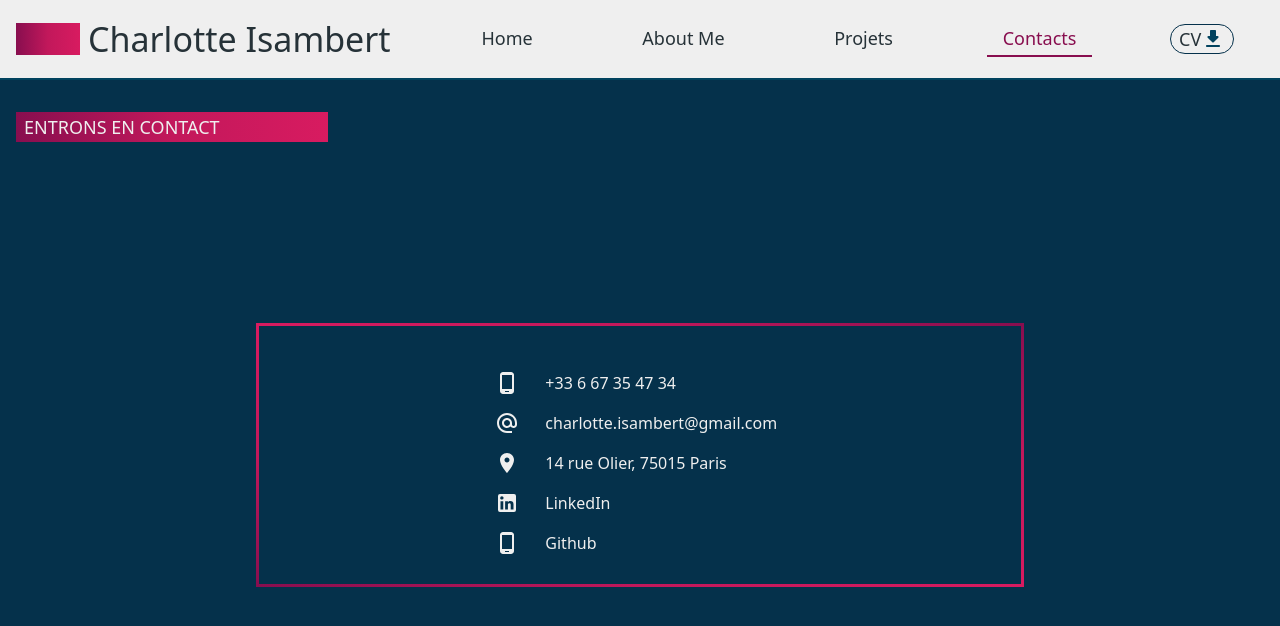
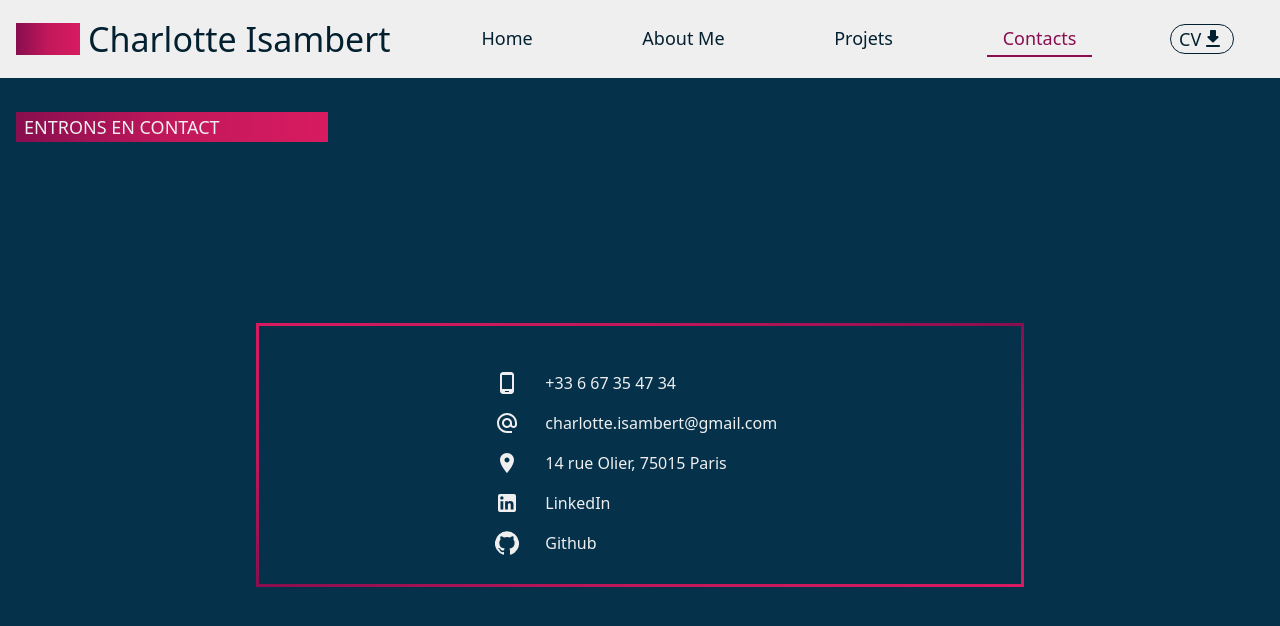
Before and after one commit to charlotteisambert/portfolio3, a React (Create React App) app: page /#/contacts in a window 1280 px wide. Shown: the top 626 px of the page. Built offline with nearby package versions, Linux system fonts and the light colour scheme.

Commit message:
update links

```diff
--- a/src/components/aboutMe/AboutMeStyle.tsx
+++ b/src/components/aboutMe/AboutMeStyle.tsx
@@ -2,7 +2,7 @@ import { makeStyles, createStyles, Theme } from "@material-ui/core";
 
 const App = makeStyles((theme: Theme) => createStyles({
   wrapperComponent: {
-    background: theme.palette.primary.dark,
+    background: theme.palette.primary.main,
   },
   wrapperAboutMe: {
     padding: "2rem 1rem",
--- a/src/components/card/CardStyle.tsx
+++ b/src/components/card/CardStyle.tsx
@@ -63,11 +63,14 @@ const CardStyle = makeStyles((theme: Theme) => createStyles({
     padding: "2rem 2rem",
     height: "70%",
   },
+  icon: {
+    color: theme.palette.primary.dark,
+  },
   link: {
     textDecoration: "none",
-  },
-  linkName: {
-    "&:hover": {
+    width: "100%",
+    height: "100%",
+    "&:hover :nth-child(1)": {
       color: theme.palette.secondary.main,
     },
   },
--- a/src/components/contact/Contact.tsx
+++ b/src/components/contact/Contact.tsx
@@ -12,22 +12,32 @@ import GitHubIcon from '@material-ui/icons/GitHub';
 function Contact() {
     const classes = ContactStyle();
 
-    function renderInfo(icon: React.ReactElement, text: string, link?: string) {
+    function renderInfo(icon: React.ReactElement, text: string) {
         return (
             <Grid container item sm={12} justify="center" className={classes.wrapperInfoLine}>
                 <Grid container item sm={1}>
                     {icon}
                 </Grid>
                 <Grid container item sm={10} className={classes.wrapperInfoLabel}>
-                    {link
-                        ? (
-                            <a href={link} target="_blank" rel="noopener noreferrer" className={classes.link}>
-                                <Typography variant="body1" color="textPrimary" className={classes.linkName}>{text}</Typography>
-                            </a>
-                        )
-                        : <Typography variant="body1" color="textPrimary">{text}</Typography>
-                    }
+                    <Typography variant="body1" color="textPrimary">{text}</Typography>
                 </Grid>
+            </Grid>
+        );
+    }
+
+    function renderLink(icon: React.ReactElement, text: string, link: string) {
+        return (
+            <Grid container item sm={12} justify="center" className={classes.wrapperInfoLine}>
+                <a href={link} target="_blank" rel="noopener noreferrer" className={classes.link}>
+                    <Grid container item sm={12} justify="center">
+                        <Grid container item sm={1}>
+                            {icon}
+                        </Grid>
+                        <Grid container item sm={10} className={classes.wrapperInfoLabel}>
+                            <Typography variant="body1" color="textPrimary">{text}</Typography>
+                        </Grid>
+                    </Grid>
+                </a>
             </Grid>
         );
     }
@@ -49,8 +59,8 @@ function Contact() {
                         {renderInfo(<PhoneAndroidOutlinedIcon className={classes.icon} />, "+33 6 67 35 47 34")}
                         {renderInfo(<AlternateEmailOutlinedIcon className={classes.icon} />, "charlotte.isambert@gmail.com")}
                         {renderInfo(<LocationOnIcon className={classes.icon} />, "14 rue Olier, 75015 Paris")}
-                        {renderInfo(<LinkedInIcon className={classes.icon} />, "LinkedIn", "https://www.linkedin.com/in/charlotte-isambert-9b7886151/")}
-                        {renderInfo(<PhoneAndroidOutlinedIcon className={classes.icon} />, "Github", "https://github.com/charlotteisambert")}
+                        {renderLink(<LinkedInIcon className={classes.icon} />, "LinkedIn", "https://www.linkedin.com/in/charlotte-isambert-9b7886151/")}
+                        {renderLink(<GitHubIcon className={classes.icon} />, "Github", "https://github.com/charlotteisambert")}
                     </Grid>
                 </Grid>
             </Grid>
--- a/src/components/contact/ContactStyle.tsx
+++ b/src/components/contact/ContactStyle.tsx
@@ -2,21 +2,21 @@ import { makeStyles, createStyles, Theme } from "@material-ui/core";
 
 const ContactStyle = makeStyles((theme: Theme) => createStyles({
   wrapperComponent: {
-    background: theme.palette.primary.dark,
+    background: theme.palette.primary.main,
   },
   wrapperContact: {
     padding: "2rem 1rem",
     height: "100%",
   },
-  wrapperTitle:{
-    maxHeight:"10%",
+  wrapperTitle: {
+    maxHeight: "10%",
   },
   title: {
     height: "fit-content",
   },
   wrapperBody: {
     padding: "0 15rem",
-    height:"90%",
+    height: "90%",
   },
   wrapperInfos: {
     padding: "2rem 5rem",
@@ -85,12 +85,12 @@ const ContactStyle = makeStyles((theme: Theme) => createStyles({
   },
   link: {
     textDecoration: "none",
+    width: "100%",
+    height: "100%",
+    "&:hover :nth-child(1)": {
+      color: theme.palette.secondary.main,
+    },
   },
-  linkName: {
-    "&:hover": {
-      color: theme.palette.secondary.main,
-  },
-  }
 }));
 
 export default ContactStyle;
--- a/src/components/header/Header.tsx
+++ b/src/components/header/Header.tsx
@@ -38,7 +38,7 @@ function Header() {
                     </Link>
                 </Grid>
             </Grid>
-            <Grid container item sm={8} alignItems="center" justify="space-around" className={classes.wrapperMenu}>
+            <Grid container item sm={8} alignItems="center" justify="space-around">
                 <MenuButton label="Home" link={home} selected={selectedItem === home} onItemClick={checkPathname} />
                 <MenuButton label="About Me" link={aboutMe} selected={selectedItem === aboutMe} onItemClick={checkPathname} />
                 <MenuButton label="Projets" link={projects} selected={selectedItem === projects} onItemClick={checkPathname} />
@@ -47,7 +47,7 @@ function Header() {
                     <a href={resume} download className={classes.linkStyle}>
                         <Grid container item alignItems="center" sm={12}>
                             <Typography variant="h5" color="textSecondary">CV</Typography>
-                            <GetAppRoundedIcon color="primary" />
+                            <GetAppRoundedIcon className={classes.icon} />
                         </Grid>
                     </a>
                 </Grid>
--- a/src/components/header/HeaderStyle.tsx
+++ b/src/components/header/HeaderStyle.tsx
@@ -13,15 +13,15 @@ const HeaderStyle = makeStyles((theme: Theme) => createStyles({
     borderRadius:"50px",
     padding:".1rem .5rem",
   },
+  icon:{
+    color:theme.palette.primary.dark,
+  },
   wrapperNameBar:{
     padding: ".5rem .5rem .5rem 1rem",
   },
   wrapperName:{
     textDecoration: "none",
     paddingLeft: ".5rem",
-  },
-  wrapperMenu:{
-
   },
   bar:{
     backgroundImage: `linear-gradient(to right, ${theme.palette.secondary.dark} 0%, ${theme.palette.secondary.main} 50%, ${theme.palette.secondary.light} 100%)`,
--- a/src/components/home/HomeStyle.tsx
+++ b/src/components/home/HomeStyle.tsx
@@ -2,7 +2,7 @@ import { makeStyles, createStyles, Theme } from "@material-ui/core";
 
 const HomeStyle = makeStyles((theme: Theme) => createStyles({
   wrapperComponent: {
-    background: theme.palette.primary.dark,
+    background: theme.palette.primary.main,
   },
   wrapperHome: {
     padding: "2rem 1rem",
--- a/src/components/projects/ProjectsStyle.tsx
+++ b/src/components/projects/ProjectsStyle.tsx
@@ -2,7 +2,7 @@ import { makeStyles, createStyles, Theme } from "@material-ui/core";
 
 const ProjectsStyle = makeStyles((theme: Theme) => createStyles({
     wrapperComponent: {
-        background: theme.palette.primary.dark,
+        background: theme.palette.primary.main,
     },
     wrapperTitle:{
         maxHeight:"10%",
--- a/src/utils/palette.tsx
+++ b/src/utils/palette.tsx
@@ -4,9 +4,9 @@ import { blueGrey, pink } from '@material-ui/core/colors';
 export const theme = createMuiTheme({
     palette: {
         primary: {
-            light: blueGrey[700],
-            main: "#01425e",
-            dark: "#05314b",
+            light: "#01425e",
+            main: "#05314b",
+            dark: "#032030",
         },
         secondary: {
             light: pink[600],
@@ -15,11 +15,11 @@ export const theme = createMuiTheme({
         },
         text: {
             primary: "#EFEFEF",
-            secondary: blueGrey[900],
+            secondary: "#032030",
         },
         common: {
             white: "#EFEFEF",
-            black: "#000000",
+            black: "#05314b",
         }
     },
     typography: {
```
Also changed, not shown: src/components/card/Card.tsx (+27 -17 lines).
